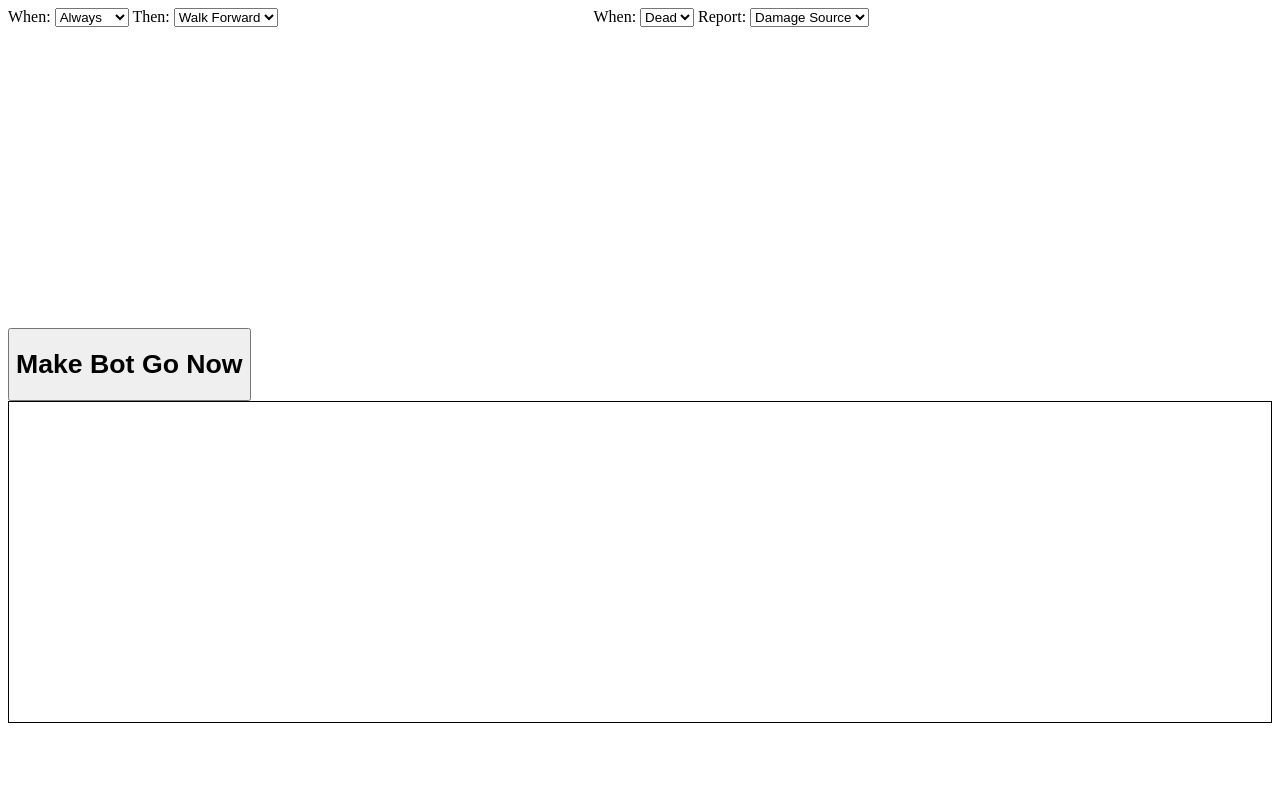
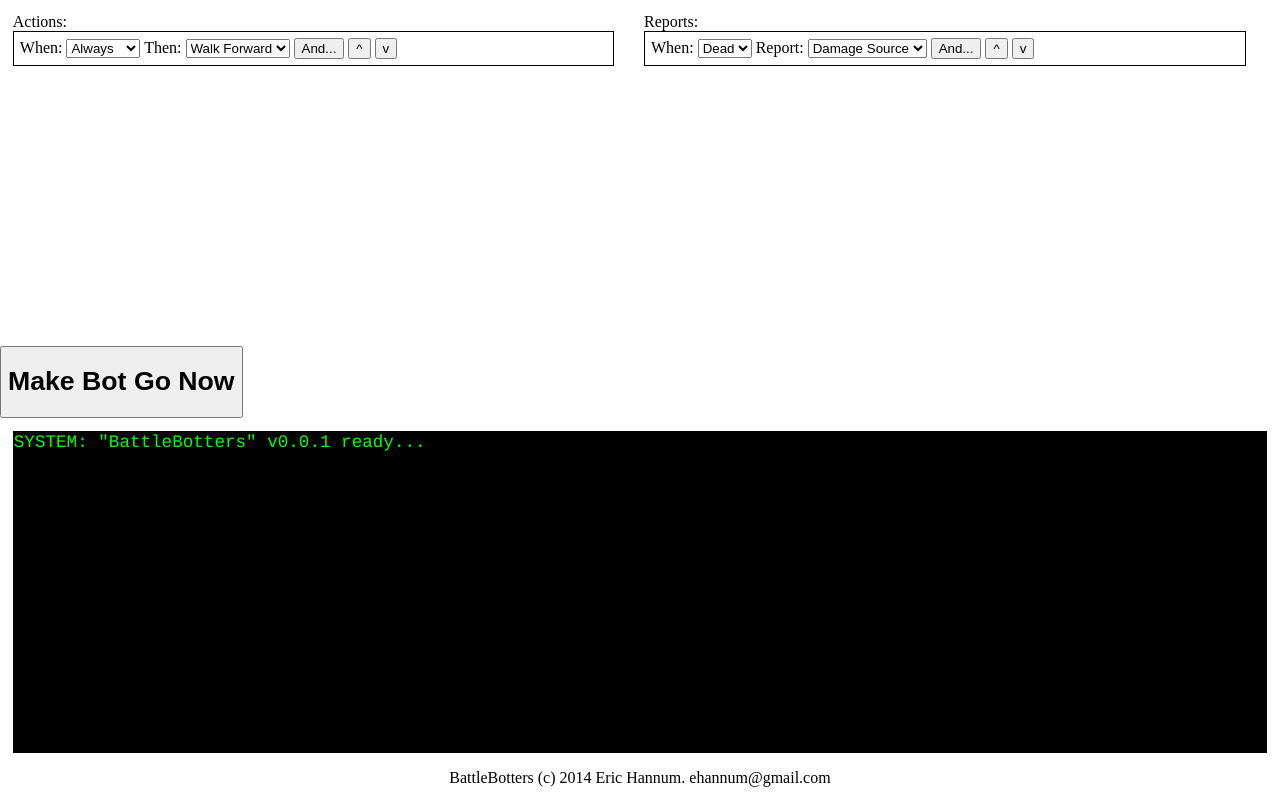
Before and after one commit to ehannum/BattleBotters, a website: page index.html in a window 1280 px wide. Drawn offline with nearby package versions, Linux system fonts and the light colour scheme.

```diff
--- a/index.html
+++ b/index.html
@@ -7,6 +7,7 @@
   </head>
   <body>
     <div class="col2 actions">
+      Actions:
       <form class="action1">
         When:
         <select class="action1-if">
@@ -18,10 +19,15 @@
         Then:
         <select class="action1-then">
           <option value="walkForward">Walk Forward</option>
+          <option value="die">Kill Self</option>
         </select>
+        <input class="and" type="button" value="And...">
+        <input class="moveup" type="button" value="^">
+        <input class="movedown" type="button" value="v">
       </form>
     </div>
     <div class="col2 reports">
+      Reports:
       <form class="action1">
         When:
         <select class="action1-if">
@@ -31,14 +37,18 @@
         <select class="action1-then">
           <option value="recent-dmg">Damage Source</option>
         </select>
+        <input class="and" type="button" value="And...">
+        <input class="moveup" type="button" value="^">
+        <input class="movedown" type="button" value="v">
       </form>
     </div>
     <div>
       <button class="play"><h1>Make Bot Go Now</h1></button>
     </div>
     <div class="console">
-
+      <span>SYSTEM: "BattleBotters" v0.0.1 ready...</span>
     </div>
+    <p style="text-align:center;">BattleBotters (c) 2014 Eric Hannum. ehannum@gmail.com</p>
   </body>
   <script src="http://code.jquery.com/jquery-1.11.1.min.js"></script>
   <script src="src/game.js"></script>
--- a/res/styles.css
+++ b/res/styles.css
@@ -1,16 +1,29 @@
 html, body {
   min-height: 100% !important;
   height: 100%;
+  margin: 0;
+  padding: 0;
+}
+
+form {
+  border: 1px solid black;
+  padding: 1%;
 }
 
 .col2 {
   min-height: 40%;
   display: inline-block;
-  width: 46%;
+  width: 47%;
+  margin: 1%;
 }
 
 .console {
+  margin: 1%;
   min-height: 40%;
   border: 1px solid black;
   overflow-y: auto;
+  background-color: black;
+  color: #0F0;
+  font-family: courier, serif;
+  font-size: 1.1rem;
 }
```
Also changed, not shown: src/game.js (+9 -2 lines).
